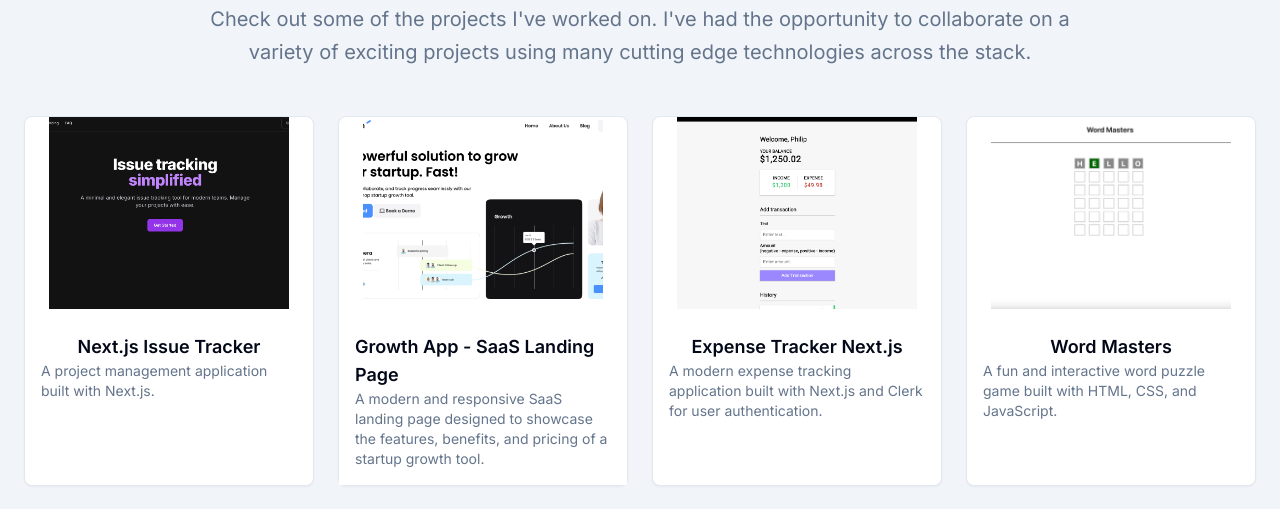
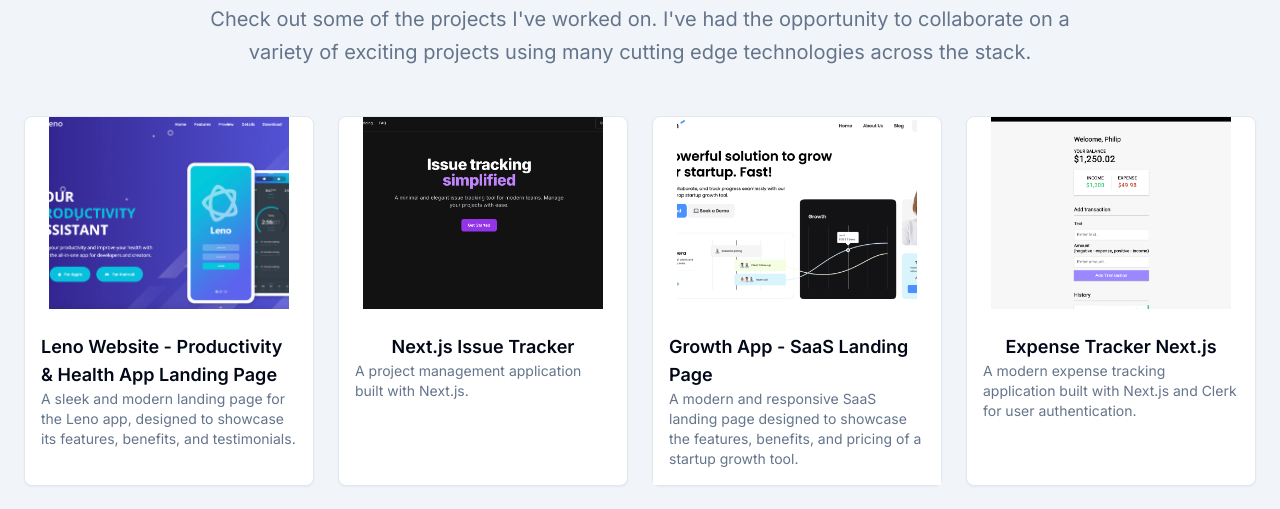
Before and after one commit to philipstubbs13/portfolio, a Next.js app: page / in a window 1280 px wide. Shown: the part 1899-2408 px from the top of the page. Built offline with nearby package versions, Linux system fonts and the light colour scheme; grey boxes are pictures that could not be loaded.

Commit message:
leno website

```diff
--- a/data/projects.ts
+++ b/data/projects.ts
@@ -3,6 +3,29 @@
 import { ComponentProps } from 'react';
 
 export const projects: IProject[] = [
+  {
+    description:
+      'A sleek and modern landing page for the Leno app, designed to showcase its features, benefits, and testimonials.',
+    githubUrl: 'https://github.com/philipstubbs13/leno-website',
+    features: [
+      'Hero Section: Captivating introduction with a call-to-action for downloading the app.',
+      'Testimonials: Highlights user success stories with visually appealing cards.',
+      "Key Features: Showcases the app's powerful features, including real-time data, calendar integration, and a visual editor.",
+      "Preview Section: Offers a sneak peek of the app's interface with images and videos.",
+      "Details Section: Provides in-depth information about the app's functionality and benefits",
+      'Screenshots Gallery: Displays multiple screenshots of the app for better visualization.',
+      'Download Section: Includes buttons for downloading the app on Apple and Android devices.',
+      'Responsive Design: Fully optimized for desktop, tablet, and mobile devices.',
+      'Social Media Integration: Links to popular social platforms for easy sharing.',
+    ],
+    href: 'https://leno-website-jet.vercel.app/',
+    imageSrc: '/leno-website.png',
+    overview:
+      'A sleek and modern landing page for the Leno app, designed to showcase its features, benefits, and testimonials. This responsive website is perfect for promoting productivity and health-focused applications, providing users with a visually appealing and engaging experience.',
+    technologies: ['HTML', 'CSS', 'JavaScript'],
+    title: 'Leno Website - Productivity & Health App Landing Page',
+    id: '28',
+  },
   {
     description: 'A project management application built with Next.js.',
     githubUrl: 'https://github.com/philipstubbs13/nextjs-issue-tracker',
```
Also changed, not shown: public/leno-website.png (added).
